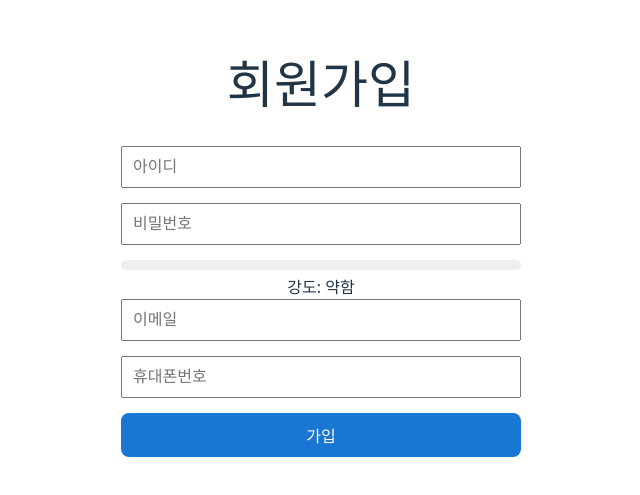
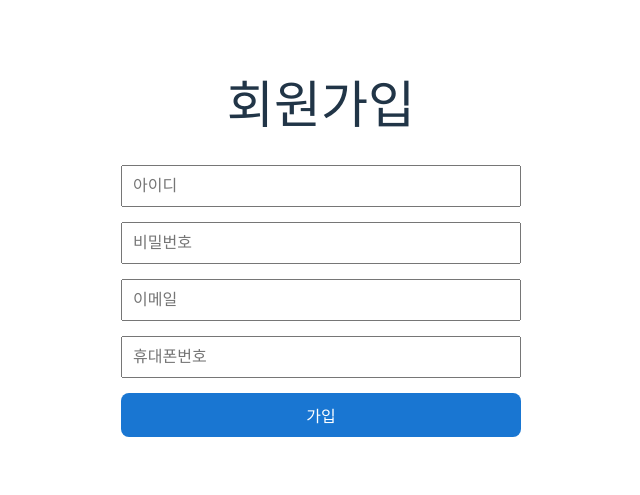
Before and after one commit to Jungdoosik/react-board, a React (Vite) app: page /signup in a window 1280 px wide. Shown: the part 161-656 px from the top of the page, without its empty margins (319-959 px from the left). Built offline with nearby package versions, Linux system fonts and the light colour scheme.

Commit message:
zxcvbn 라이브러리 사용하려했는데 뭔가 제약도 많고 해서 삭제

```diff
--- a/src/components/signup/SignupForm.jsx
+++ b/src/components/signup/SignupForm.jsx
@@ -38,14 +38,10 @@ const styles = {
 function Signup() {
   const navigate = useNavigate();
   const [username, setUsername] = useState("");
-  // const [password, setPassword] = useState("");
+  const [password, setPassword] = useState("");
   const [email, setEmail] = useState("");
   const [phone, setPhone] = useState("");
   const [error, setError] = useState("");
-
-  const [password, setPassword] = useState("");
-  const [score, setScore] = useState(0);
-  // const [feedback, setFeedback] = useState({ warning: "", suggestions: [] });
 
   const inputUsername = useRef(null);
   const inputPassword = useRef(null);
@@ -104,43 +100,6 @@ function Signup() {
   const passwordReg = (e) => {
     const pwd = e.target.value;
     setPassword(pwd);
-
-    const result = zxcvbn(pwd);
-    setScore(result.score);
-    // setFeedback(result.feedback);
-  };
-
-  const getStrengthLabel = () => {
-    switch (score) {
-      case 0:
-        return "약함";
-      case 1:
-        return "조금 약함";
-      case 2:
-        return "보통";
-      case 3:
-        return "강함";
-      case 4:
-        return "매우 강함";
-      default:
-        return "";
-    }
-  };
-
-  const getStrengthColor = () => {
-    switch (score) {
-      case 0:
-      case 1:
-        return "red";
-      case 2:
-        return "orange";
-      case 3:
-        return "blue";
-      case 4:
-        return "green";
-      default:
-        return "gray";
-    }
   };
 
   return (
@@ -164,36 +123,6 @@ function Signup() {
           onChange={passwordReg}
           style={styles.input}
         />
-        <div
-          style={{
-            height: "10px",
-            width: "100%",
-            backgroundColor: "#eee",
-            borderRadius: "5px",
-            marginBottom: "5px",
-          }}
-        >
-          <div
-            style={{
-              height: "100%",
-              width: `${(score / 4) * 100}%`,
-              backgroundColor: getStrengthColor(),
-              borderRadius: "5px",
-              transition: "width 0.3s",
-            }}
-          />
-        </div>
-        <div>강도: {getStrengthLabel()}</div>
-        {/* {feedback.warning && (
-          <div style={{ color: "red" }}>⚠ {feedback.warning}</div>
-        )}
-        {feedback.suggestions.length > 0 && (
-          <ul style={{ color: "gray", paddingLeft: "20px" }}>
-            {feedback.suggestions.map((s, i) => (
-              <li key={i}>{s}</li>
-            ))}
-          </ul>
-        )} */}
         <input
           type="text"
           placeholder="이메일"
```
